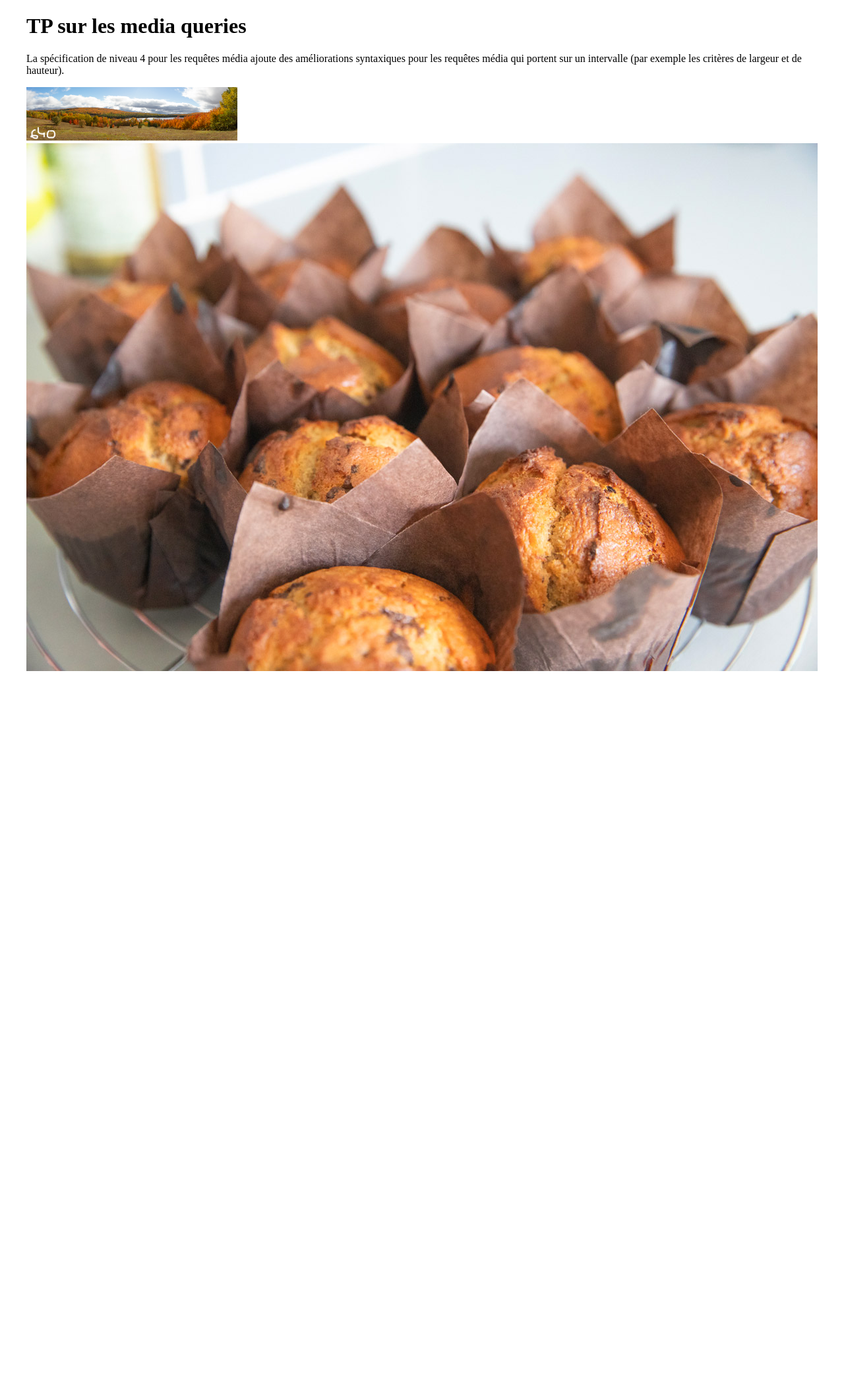
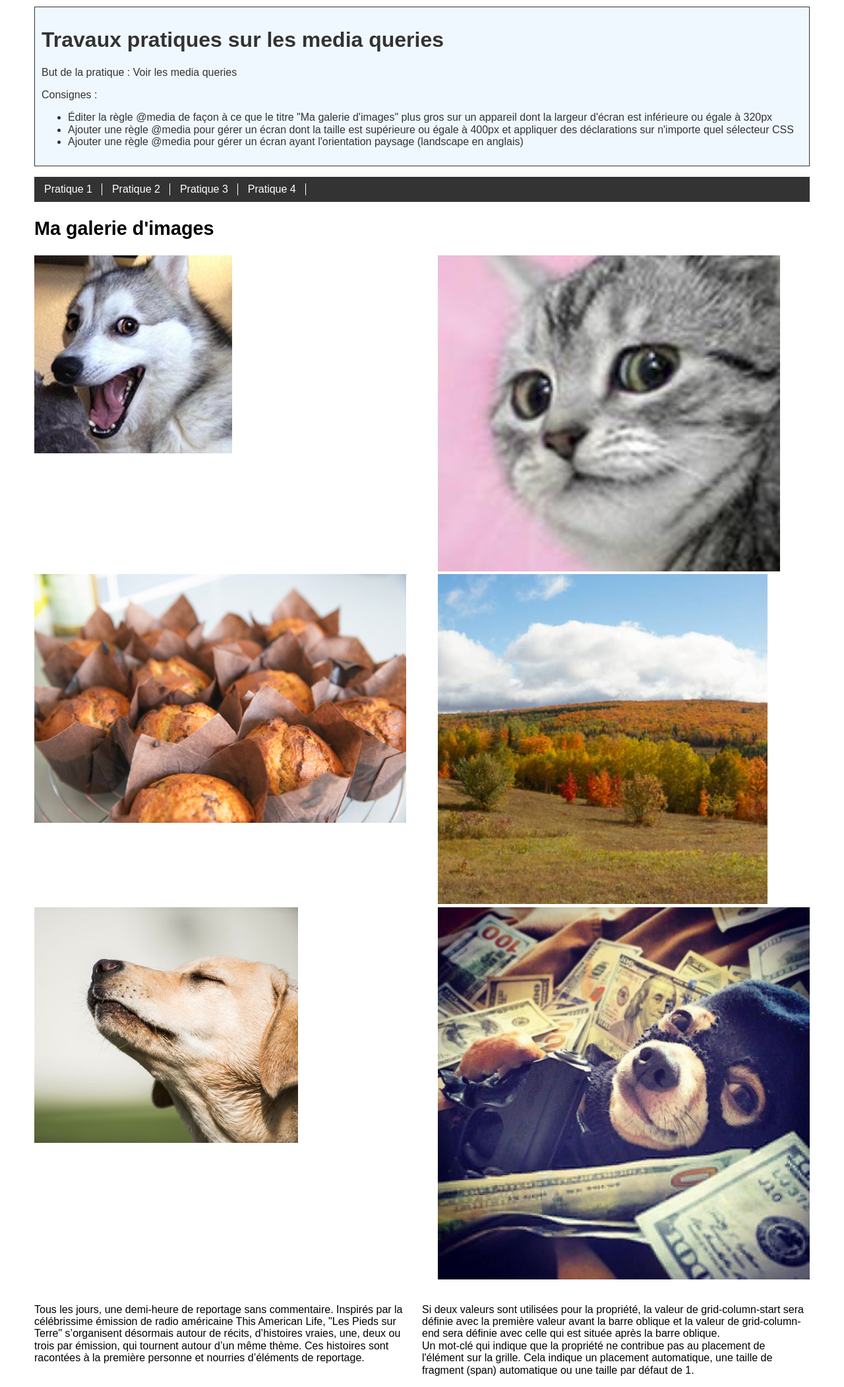
Before and after one commit to DanYellow/presentations, a PHP site: page / in a window 1280 px wide. Shown: the whole page at 66% size. Before the commit the page ends 1017 px from the top, so only its background shows below. Run offline with PHP 8.4, Linux system fonts and the light colour scheme.

Commit message:
Update TP4 exercices

```diff
--- a/mmi/html/travaux-pratiques/numero-4/ressources/media-queries/assets/css/style.css
+++ b/mmi/html/travaux-pratiques/numero-4/ressources/media-queries/assets/css/style.css
@@ -1,29 +1,105 @@
+*,
+*::after,
+*::before {
+  box-sizing: border-box;
+}
+
 body {
   margin: 0 auto;
   max-width: 1200px;
   padding: 0 12px;
+  font-family: Arial, Helvetica, sans-serif;
 }
 
-ul {
-  list-style: none;
+img {
+  max-width: 100%;
+  height: auto;
 }
 
-.img-responsive {
-  max-width: 100%;
-  height: auto;
+header {
+  padding: 10px;
+  margin-top: 10px;
+  /* currentColor est un mot-clé, il contient la valeur de la propriété "color"
+  Le CSS étant bien fait (sur certains points), la propriété "color" n'a pas à être avant toute déclaration qui fait appel à "currentColor"
+  Noter aussi que la valeur est héritable
+  */
+  border: 1px solid currentColor;
+  background-color: aliceblue;
+  color: #333;
+}
+
+h2 {
+  font-size: 1.8rem;
+}
+
+.nav-principale ul {
+  display: flex;
+  list-style: none;
+  padding: 0;
+  overflow: auto;
+  white-space: nowrap;
+  background-color: #333;
+}
+
+.nav-principale li {
+  position: relative;
+}
+
+.nav-principale li:after {
+  /* Même si on ne compte pas écrire quelque chose,
+  on est obligé de mettre au moins une chaîne de caractères vide*/
+  content: "";
+  display: block;
+  /* Va coller mon élément à droite
+  de son parent relative le plus proche*/
+  right: 0;
+  width: 1px;
+  background-color: white;
+  position: absolute;
+  /* Va éloigner mon élément de 10px du haut et du bas
+  de son parent relative le plus proche */
+  top: 10px;
+  bottom: 10px;
+}
+
+@media only screen and (max-width: 768px) {
+  .nav-principale li {
+    flex: 0 0 30%;
+  }
+}
+
+.nav-principale a {
+  padding: 14px;
+  text-decoration: none;
+  display: block;
+  padding: 10px 15px;
+  color: white;
+  text-align: center;
+}
+
+.nav-principale ul a:hover {
+  background-color: #777;
 }
 
 .liste-images {
   padding: 0;
   display: flex;
-  flex-direction: column;
+  flex-direction: row;
+  justify-content: space-between;
+  list-style: none;
+  flex-wrap: wrap;
 }
 
 .liste-images li {
-  flex: 1;
+  flex: 0 0 48%;
 }
 
-@media only screen and (max-width: 320px) {
+.textes {
+  display: flex;
+}
+
+.textes > * {
+  flex: 0 0 50%;
 }
 
 @media only screen and (orientation: landscape) {
--- a/mmi/html/travaux-pratiques/numero-4/ressources/media-queries/index.html
+++ b/mmi/html/travaux-pratiques/numero-4/ressources/media-queries/index.html
@@ -8,33 +8,76 @@
     <link rel="stylesheet" href="assets/css/style.css" />
   </head>
   <body>
-    <h1 class="title">TP sur les media queries</h1>
-    <p>
-      La spécification de niveau 4 pour les requêtes média ajoute des
-      améliorations syntaxiques pour les requêtes média qui portent sur un
-      intervalle (par exemple les critères de largeur et de hauteur).
-    </p>
+    <header>
+      <h1>Travaux pratiques sur les media queries</h1>
+      <p>But de la pratique : Voir les media queries</p>
+      <p>Consignes :</p>
+      <ul>
+        <li>
+          Éditer la règle @media de façon à ce que le titre "Ma galerie
+          d'images" plus gros sur un appareil dont la largeur d'écran est
+          inférieure ou égale à 320px
+        </li>
+        <li>
+          Ajouter une règle @media pour gérer un écran dont la taille est
+          supérieure ou égale à 400px et appliquer des déclarations sur
+          n'importe quel sélecteur CSS
+        </li>
+        <li>
+          Ajouter une règle @media pour gérer un écran ayant l'orientation
+          paysage (landscape en anglais)
+        </li>
+      </ul>
+    </header>
 
+    <nav class="nav-principale">
+      <ul>
+        <li><a href="#pratique-1">Pratique 1</a></li>
+        <li><a href="#pratique-2">Pratique 2</a></li>
+        <li><a href="#pratique-3">Pratique 3</a></li>
+        <li><a href="#pratique-4">Pratique 4</a></li>
+      </ul>
+    </nav>
+
+    <section class="exercice" id="pratique-1"></section>
+
+    <h2>Ma galerie d'images</h2>
     <ul class="liste-images">
       <li>
+        <img src="assets/images/chien-2.png" alt="Chien content" />
+      </li>
+      <li>
+        <img src="assets/images/chat.jpg" alt="Chat suspicieux" />
+      </li>
+      <li>
+        <img src="assets/images/muffins.jpg" alt="Muffins chocolat-banane" />
+      </li>
+      <li>
         <img
-          srcset="
-            assets/images/panorama-640.png  1x,
-            assets/images/panorama-640.png  2x,
-            assets/images/panorama-1024.png 3x
-          "
-          src="assets/images/panorama-default.png"
-          alt="Image d'un panorama de Gaspésie"
-          class="img-responsive"
+          src="assets/images/panorama.jpg"
+          alt="Photo d'un paysage de Gaspésie, Québec"
         />
       </li>
       <li>
-        <img
-          src="assets/images/muffins.jpg"
-          class="img-responsive"
-          alt="Muffins chocolat-banane"
-        />
+        <img src="assets/images/chien.jpg" alt="Chien reniflant ?" />
+      </li>
+      <li>
+        <img src="assets/images/chien-banque.jpg" alt="" />
       </li>
     </ul>
+
+    <section class="textes">
+      <p>
+        Tous les jours, une demi-heure de reportage sans commentaire. Inspirés
+        par la célébrissime émission de radio américaine This American Life,
+        "Les Pieds sur Terre" s’organisent désormais autour de récits,
+        d’histoires vraies, une, deux ou trois par émission, qui tournent autour
+        d’un même thème. Ces histoires sont racontées à la première personne et
+        nourries d’éléments de reportage.
+      </p>
+
+      <p>Si deux valeurs <grid-line> sont utilisées pour la propriété, la valeur de grid-column-start sera définie avec la première valeur avant la barre oblique et la valeur de grid-column-end sera définie avec celle qui est située après la barre oblique. <br>
+        Un mot-clé qui indique que la propriété ne contribue pas au placement de l'élément sur la grille. Cela indique un placement automatique, une taille de fragment (span) automatique ou une taille par défaut de 1.</p>
+    </section>
   </body>
 </html>
```
Also changed, not shown: mmi/html/travaux-pratiques/numero-4/ressources/media-queries/assets/images/chat.jpg (added), mmi/html/travaux-pratiques/numero-4/ressources/media-queries/assets/images/chien-2.png (added), mmi/html/travaux-pratiques/numero-4/ressources/media-queries/assets/images/chien-banque.jpg (added), mmi/html/travaux-pratiques/numero-4/ressources/media-queries/assets/images/chien.jpg (added), mmi/html/travaux-pratiques/numero-4/ressources/media-queries/assets/images/panorama-1024.png (deleted), mmi/html/travaux-pratiques/numero-4/ressources/media-queries/assets/images/panorama-640.png (deleted), mmi/html/travaux-pratiques/numero-4/ressources/media-queries/assets/images/panorama-default.png (deleted), mmi/html/travaux-pratiques/numero-4/ressources/media-queries/assets/images/panorama.jpg (added).
